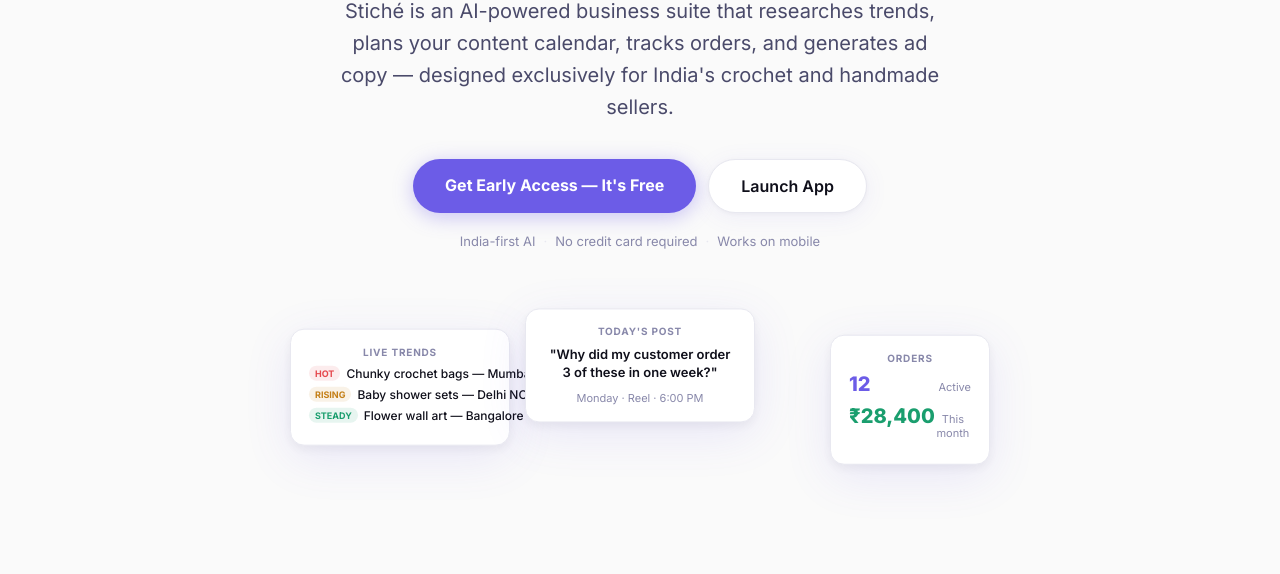
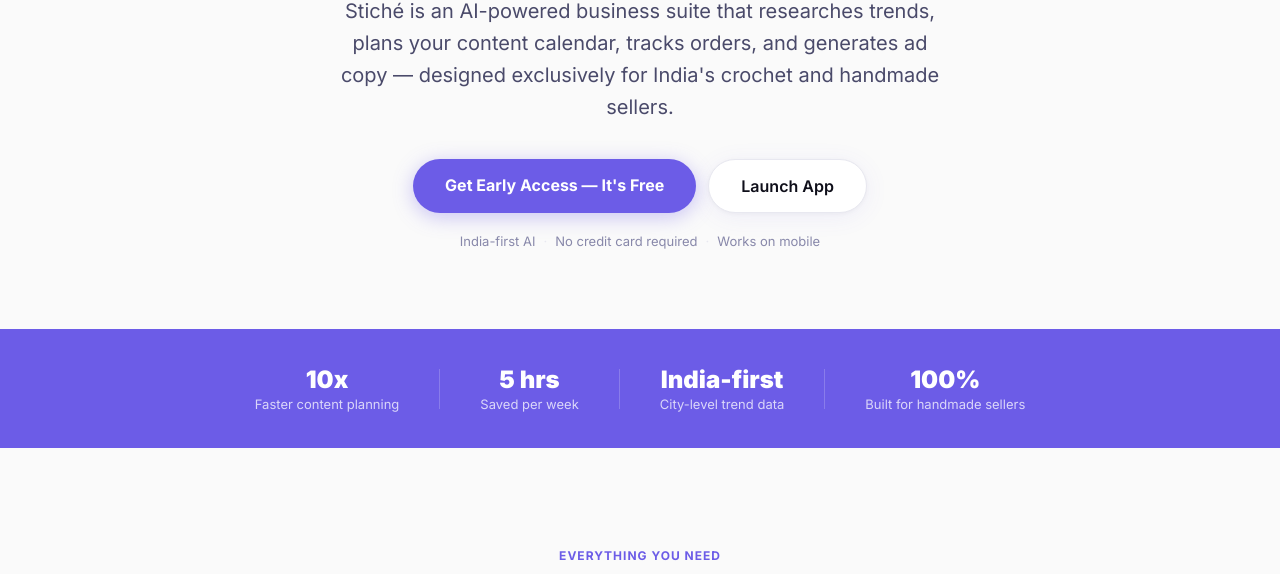
Before and after one commit to AmrendraTheCoder/stiche, a website: page public/index.html in a window 1280 px wide. Shown: the part 370-944 px from the top of the page. Drawn offline with Linux system fonts and the light colour scheme.

Commit message:
feat: comment out hero mockup section in index.html

```diff
--- a/public/index.html
+++ b/public/index.html
@@ -43,7 +43,7 @@
     </div>
 
     <!-- Floating screenshots mockup -->
-    <div class="hero-mockup">
+    <!-- <div class="hero-mockup">
       <div class="mock-card mock-1">
         <div class="mock-label">Live Trends</div>
         <div class="mock-trend"><span class="mtag hot">HOT</span> Chunky crochet bags — Mumbai</div>
@@ -60,7 +60,7 @@
         <div class="mock-stat-row"><span class="mock-val">12</span><span class="mock-key">Active</span></div>
         <div class="mock-stat-row"><span class="mock-val green">₹28,400</span><span class="mock-key">This month</span></div>
       </div>
-    </div>
+    </div> -->
   </section>
 
   <!-- SOCIAL PROOF BAR -->
```
